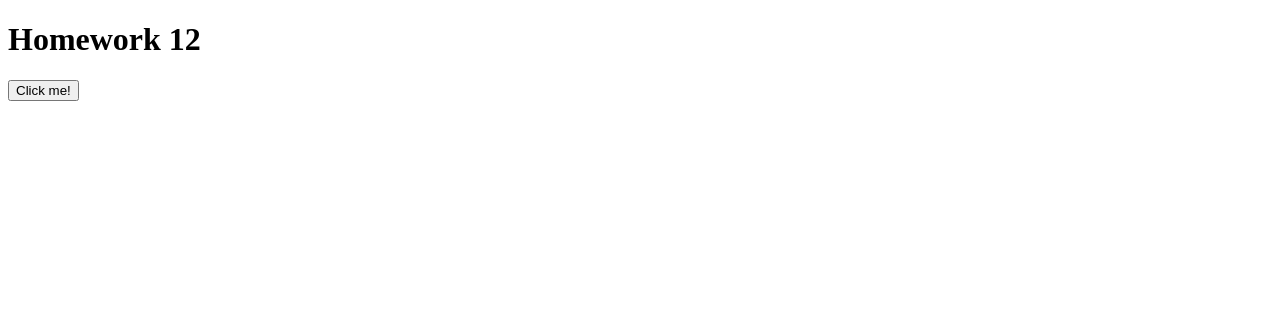
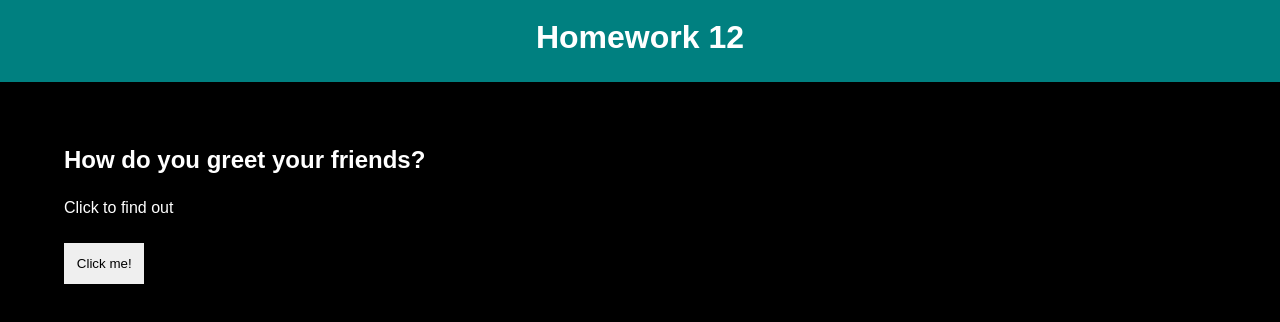
Before and after one commit to HunterMcDaniel/m12-hw12-mcdaniel-hunter, a plain HTML site: page index.html in a window 1280 px wide. Drawn offline with Linux system fonts and the light colour scheme.

Commit message:
add css/ fin

```diff
--- a/index.html
+++ b/index.html
@@ -12,6 +12,8 @@
     </header>
 
     <main>
+      <h2>How do you greet your friends?</h2>
+      <p>Click to find out</p>
       <button id="mybutton">
         Click me!
       </button>
--- a/main.css
+++ b/main.css
@@ -0,0 +1,45 @@
+*{
+  margin: 0;
+  padding: 0;
+  border: 0;
+  font-family: sans-serif;
+}
+
+header{
+  background-color: teal;
+}
+
+body{
+  background-color: black;
+}
+
+p {
+  padding-bottom: 2%;
+  padding-left: 5%;
+  color: white;
+}
+
+h1 {
+  padding-top: 1.5%;
+  padding-bottom: 2%;
+  text-align: center;
+  color: white;
+}
+
+h2 {
+  padding-top: 5%;
+  padding-bottom: 2%;
+  padding-left: 5%;
+  color: white;
+}
+
+button{
+  margin-left: 5%;
+  padding: 1%;
+  color: black;
+}
+
+#fill{
+  font-weight: bold;
+  padding-top: 2%;
+}
--- a/main.js
+++ b/main.js
@@ -1,6 +1,19 @@
-var random = ["Hey" , "Bonjour" , "Hola" , "Welcome" , "Greetings" , "Hiya!" , "Hey, bud" , "Sup?" , "Hello" , "Hey party people"]
+var myList = [
+"Hey" ,
+"Bonjour" ,
+"Hola" ,
+"Welcome" ,
+"Greetings" ,
+"Hiya!" ,
+"Hey, bud" ,
+"Sup?" ,
+"Hello" ,
+"Hey party people"
+]
+
+var randomItem = myList[Math.floor(Math.random()*myList.length)];
 
 document.getElementById('mybutton').addEventListener('click', ()=>{
             console.log('random');
-            document.getElementById('fill').innerHTML = random;
+            document.getElementById('fill').innerHTML = randomItem;
         });
```
